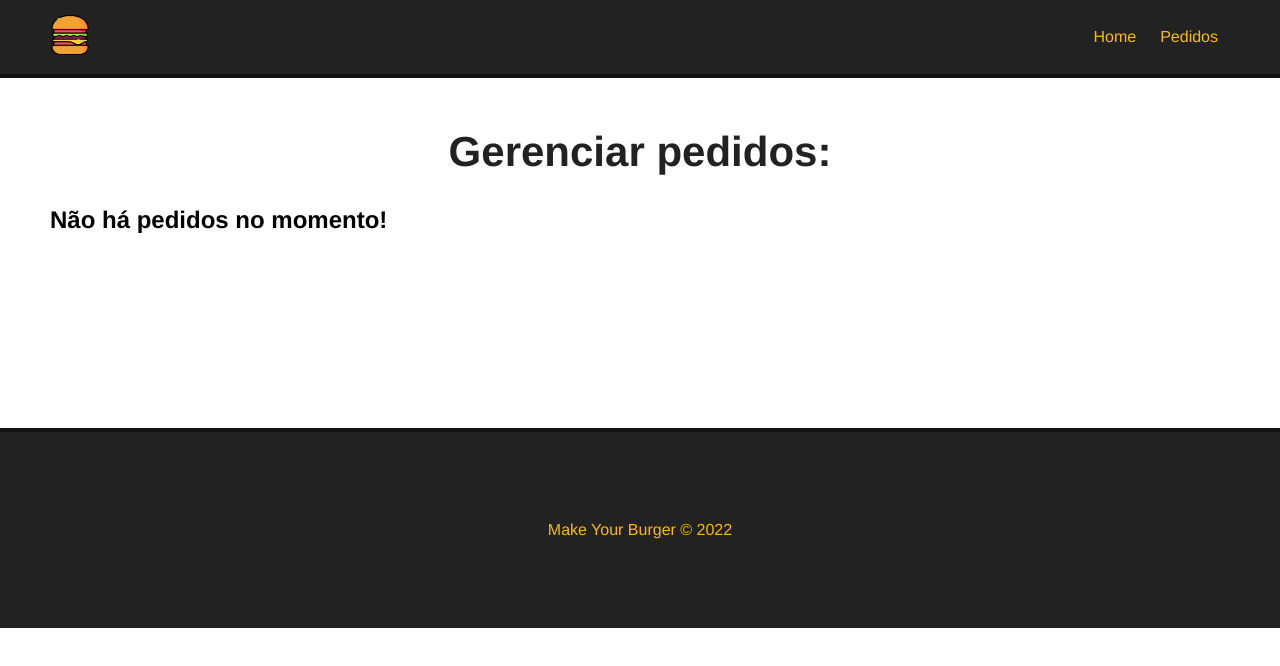
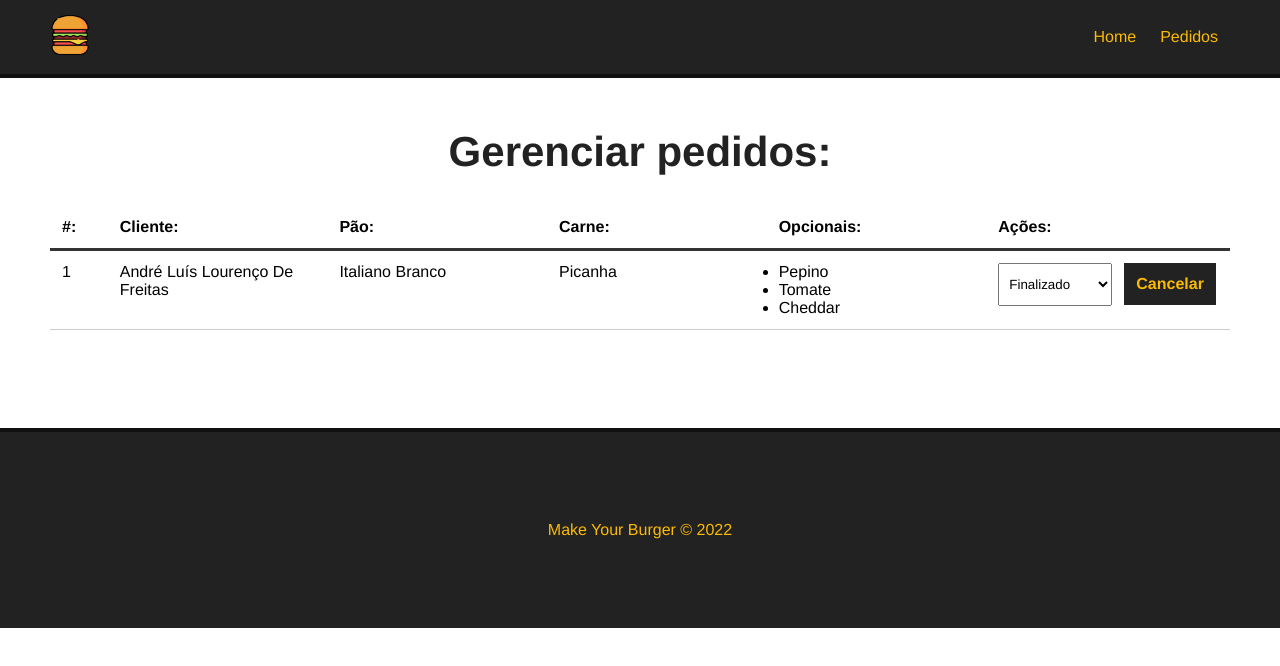
Before and after one commit to Andrelourencogit/e-burguer, a Vue app: page /pedidos in a window 1280 px wide. Shown: the top 666 px of the page. Built offline with nearby package versions, Linux system fonts and the light colour scheme; data requests are answered from the project's data file.

Commit message:
Adiciona as funcoes no Dashboard

```diff
--- a/db/db.json
+++ b/db/db.json
@@ -77,5 +77,18 @@
       "tipo": "Finalizado"
     }
   ],
-  "burgers": []
+  "burgers": [
+    {
+      "nome": "André Luís Lourenço De Freitas",
+      "carne": "Picanha",
+      "pao": "Italiano Branco",
+      "opcionais": [
+        "Pepino",
+        "Tomate",
+        "Cheddar"
+      ],
+      "status": "Finalizado",
+      "id": 1
+    }
+  ]
 }
--- a/src/components/Dashboard.vue
+++ b/src/components/Dashboard.vue
@@ -36,7 +36,71 @@
     <h2>Não há pedidos no momento!</h2>
   </div>
 </template>
->
+<script>
+  export default {
+    name: "Dashboard",
+    data() {
+      return {
+        burgers: null,
+        burger_id: null,
+        status: []
+      }
+    },
+    methods: {
+      async getPedidos() {
+        const req = await fetch('http://localhost:3000/burgers')
+
+        const data = await req.json()
+
+        this.burgers = data
+
+        // Resgata os status de pedidos
+        this.getStatus()
+
+      },
+      async getStatus() {
+
+        const req = await fetch('http://localhost:3000/status')
+
+        const data = await req.json()
+
+        this.status = data
+
+      },
+      async deleteBurger(id) {
+
+        const req = await fetch(`http://localhost:3000/burgers/${id}`, {
+          method: "DELETE"
+        });
+
+        const res = await req.json()
+
+        this.getPedidos()
+
+      },
+      async updateBurger(event, id) {
+
+        const option = event.target.value;
+
+        const dataJson = JSON.stringify({status: option});
+
+        const req = await fetch(`http://localhost:3000/burgers/${id}`, {
+          method: "PATCH",
+          headers: { "Content-Type" : "application/json" },
+          body: dataJson
+        });
+
+        const res = await req.json()
+
+        console.log(res)
+
+      }
+    },
+    mounted () {
+    this.getPedidos()
+    }
+  }
+</script>
 
 <style scoped>
   #burger-table {
```
